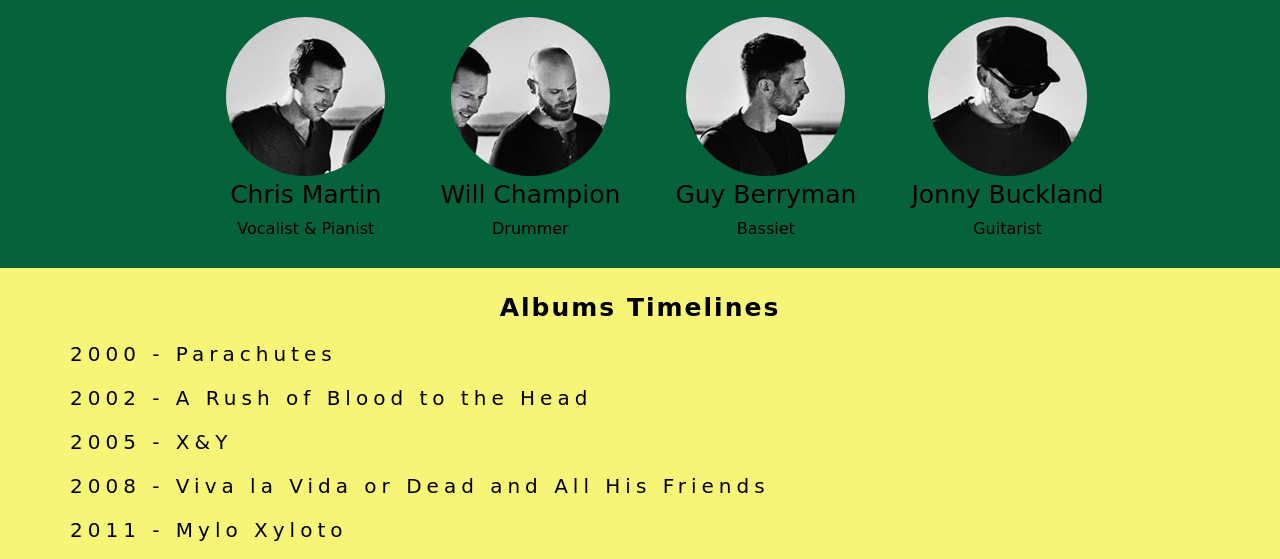
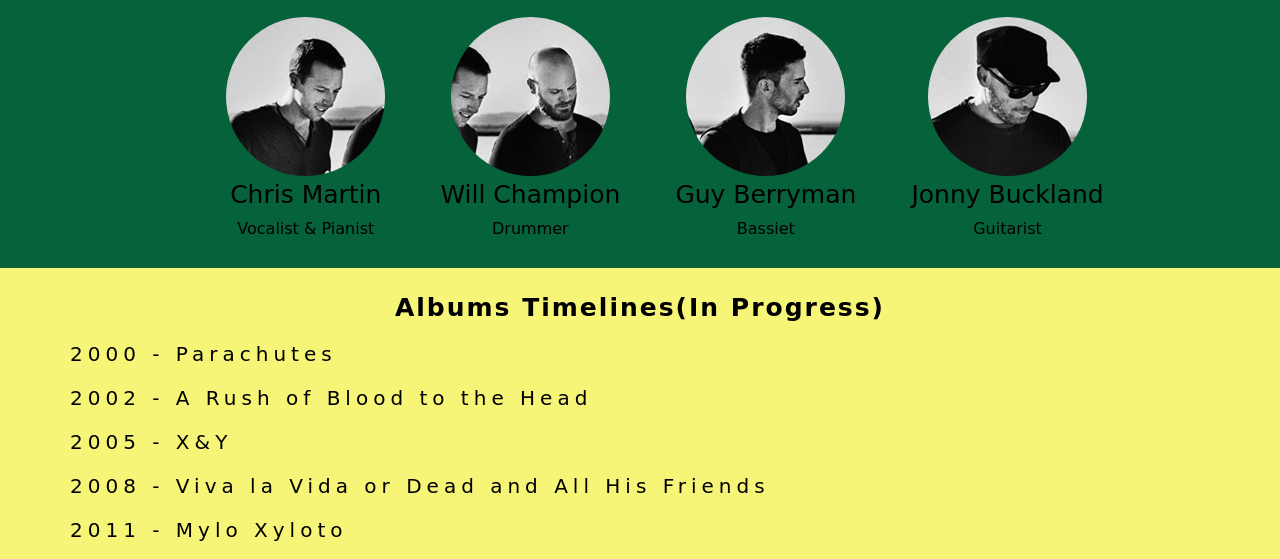
Before and after one commit to jlin9533/COLDPLAY2.0, a plain HTML site: page index.html in a window 1280 px wide. Shown: the part 227-786 px from the top of the page. Drawn offline with Linux system fonts and the light colour scheme; a web font is replaced by a local one.

Commit message:
Update index.html

```diff
--- a/index.html
+++ b/index.html
@@ -39,7 +39,7 @@
 
     </div>
     <div class="middle-container">
-      <h3>Albums Timelines</h3>
+      <h3>Albums Timelines(In Progress)</h3>
         <p class="album-names"><a href="Parachutes.html">2000 - Parachutes</a></p>
         <p class="album-names"><a href="ARushofBloodtotheHead.html">2002 - A Rush of Blood to the Head</a></p>
         <p class="album-names"><a href="X&Y.html">2005 - X&Y</a></p>
```
